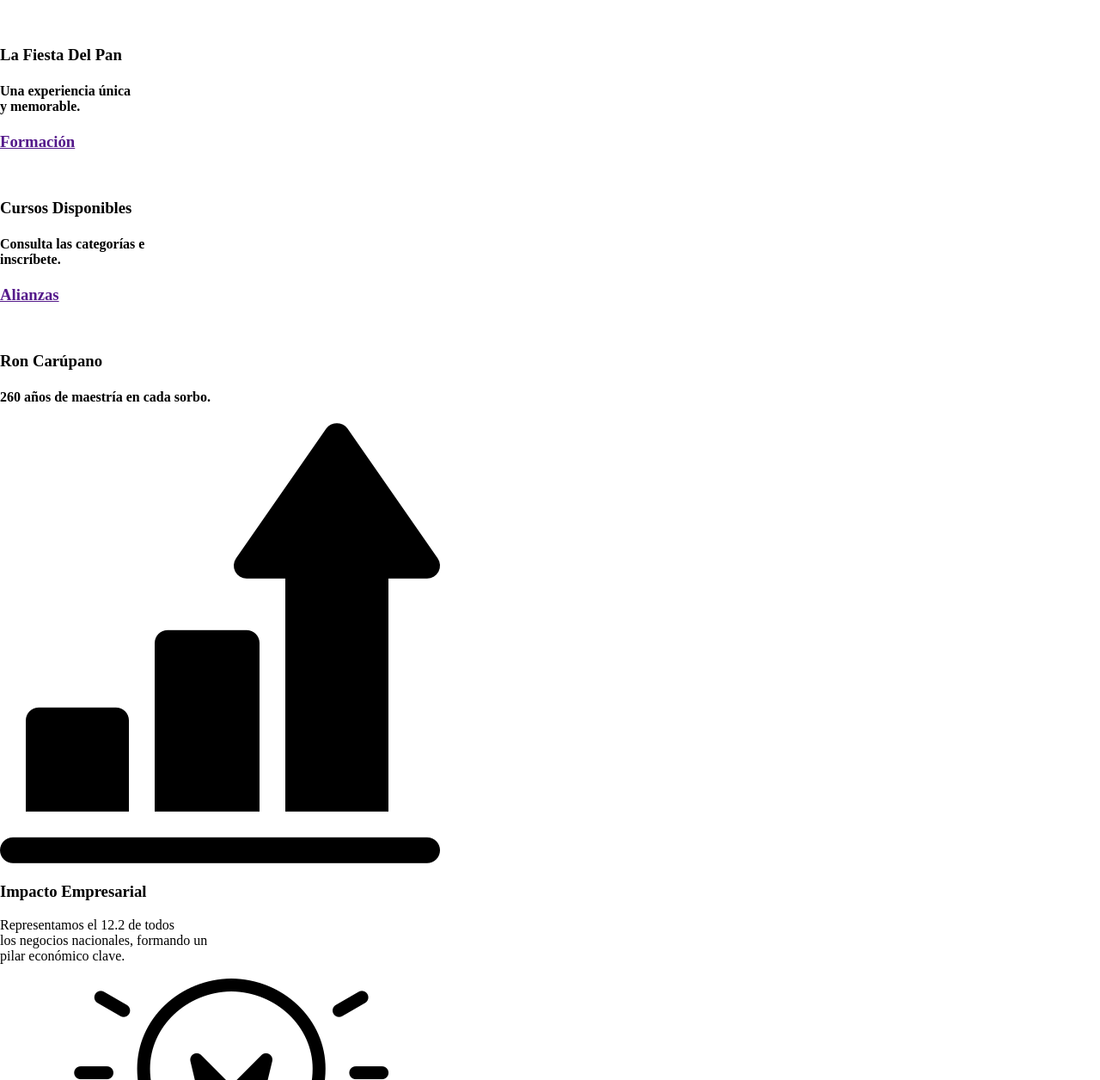
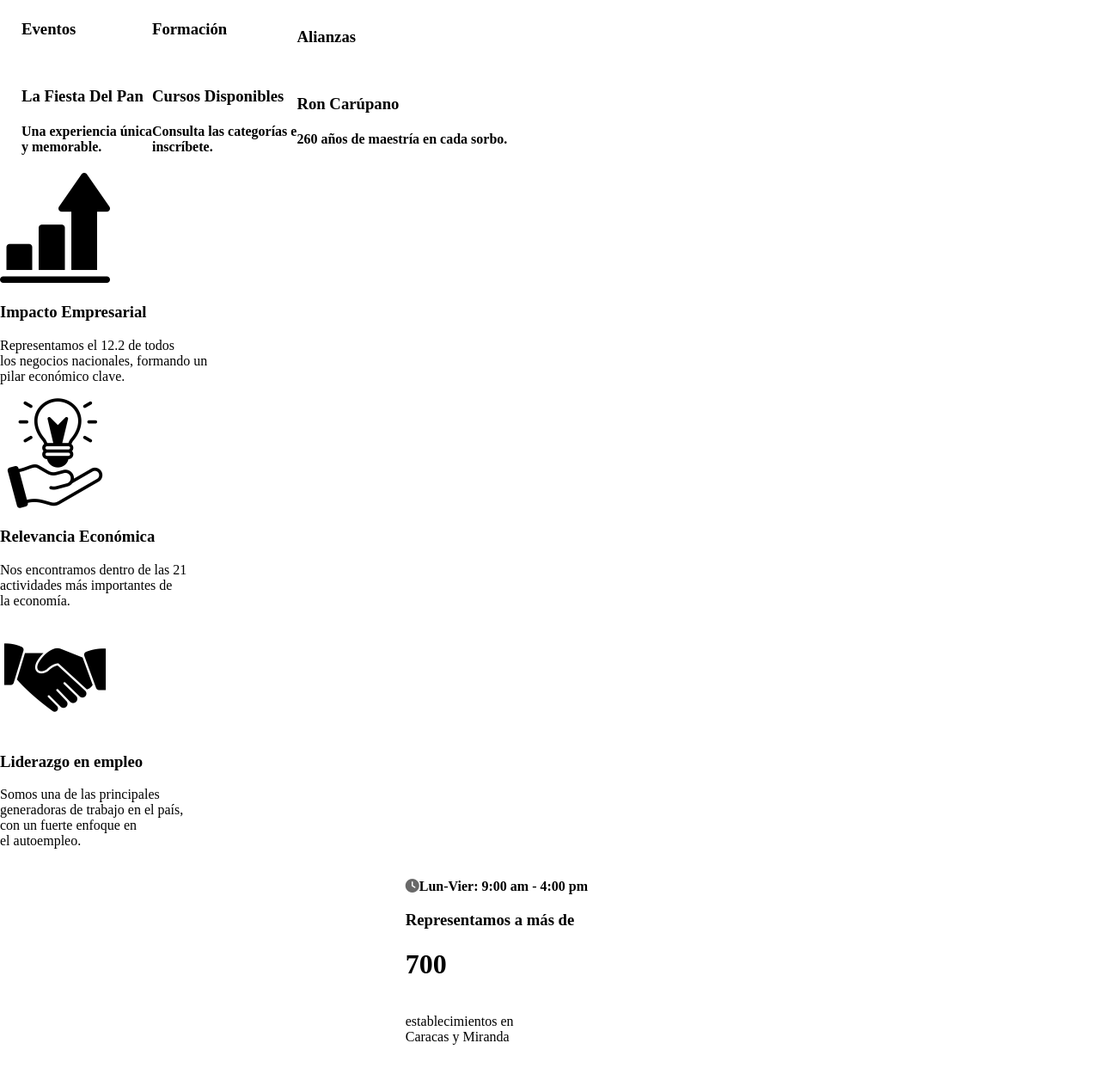
Before and after one commit to Alejandromusix/camara, a plain HTML site: page index.html in a window 1280 px wide. Shown: the part 349-1605 px from the top of the page at 86% size. Drawn offline with Linux system fonts and the light colour scheme.

Commit message:
minor improvements

```diff
--- a/index.html
+++ b/index.html
@@ -22,46 +22,48 @@
         </nav>
         </div>
         <img src="" alt="">
+<div id="Start">
         <h3 id="welcome">Bienvenido(a)</h3>
         <h1 id="title">Cámara Gastronómica</h1>
         <h3 id="subTitle">Caracas - Miranda</h3>
         <h4 id="message">Impulsamos la gastronomía de <br> Caracas y Miranda con innovación.</h4>
+</div>
     </header>
     <hr>
     <div id="courses">
-        <div id="courses">
-            <h3><a href="">Eventos</a></h3>
+        <div id="course1">
+            <h3><a href="" style="text-decoration: none; color: black;">Eventos</a></h3>
             <img src="" alt="">
             <h3>La Fiesta Del Pan</h3>
             <h4>Una experiencia única <br>y memorable.</h4>
         </div>
-        <div id="courses">
-            <h3><a href="">Formación</a></h3>
+        <div id="course2">
+            <h3><a href="" style="text-decoration: none; color: black;">Formación</a></h3>
             <img src="" alt="">
             <h3>Cursos Disponibles</h3>
             <h4>Consulta las categorías e <br>inscríbete.</h4>
         </div>
-        <div id="courses">
-            <h3><a href="">Alianzas</a></h3>
+        <div id="course3">
+            <h3><a href="" style="text-decoration: none; color: black;">Alianzas</a></h3>
             <img src="" alt="">
             <h3>Ron Carúpano</h3>
             <h4>260 años de maestría en cada sorbo.</h4>
         </div>
     </div>
     <div id="CompanysValues">
-        <img src="/ChefImages/bars.png" alt="Imagen con barras">
+        <img src="/ChefImages/bars.png" alt="Imagen con barras" style="width: 10%;">
         <h3>Impacto Empresarial</h3>
         <p>Representamos el 12.2 de todos <br>los negocios nacionales, formando un <br>pilar económico clave.</p>
 
-        <img src="/ChefImages/solution.png" alt="Una imagen de una idea">
+        <img src="/ChefImages/solution.png" alt="Una imagen de una idea" style="width: 10%;">
         <h3>Relevancia Económica</h3>
         <p>Nos encontramos dentro de las 21 <br>actividades más importantes de <br>la economía.</p>
 
-        <img src="/ChefImages/handshake.png" alt="Una imagen de un apretón de manos">
+        <img src="/ChefImages/handshake.png" alt="Una imagen de un apretón de manos" style="width: 10%;">
         <h3>Liderazgo en empleo</h3>
         <p>Somos una de las principales <br>generadoras de trabajo en el país, <br>con un fuerte enfoque en <br>el autoempleo.</p>
     </div>
-        <div id="Presentation">
+    <div id="Presentation">
 
         <p><i class="fa-solid fa-clock" style="color: #696969;"></i><b>Lun-Vier: 9:00 am - 4:00 pm</b></p>
         <p><h3>Representamos a más de <br><h1>700</h1><br>establecimientos en <br>Caracas y Miranda</h3></p>
--- a/style.css
+++ b/style.css
@@ -79,6 +79,17 @@ button {
 #subTitle {
     float: right;
 }
+#Presentation p ul {
+    border: solid;
+    border-color: white;
+    background-color: white;
+    border-radius: 10px 0 0 0;
+    float: right;
+    margin: 10px 10px 10px 10px;
+    display: block;
+
+
+}
 #socialMedia {
     float: right;
     display: inline-flex;
@@ -101,7 +112,25 @@ button {
     transform: translateX(-15%);
 }
 #Presentation {
+    border: solid;
+    border-color: white;
+    background-color: white;
+    border-radius: 10px 0 0 0;
+    float: right;
+}
+#salad {
+    width: 60%;
+}
+#Start {
     display: block;
-    float: right;
-    background-color: white;
 }
+#Start #welcome #title {
+    line-height: 2;
+}
+#courses {
+    justify-content: center;
+    display: inline-flex;
+    align-items: center;
+    margin-inline: 25px;
+    float: none;
+}
```
